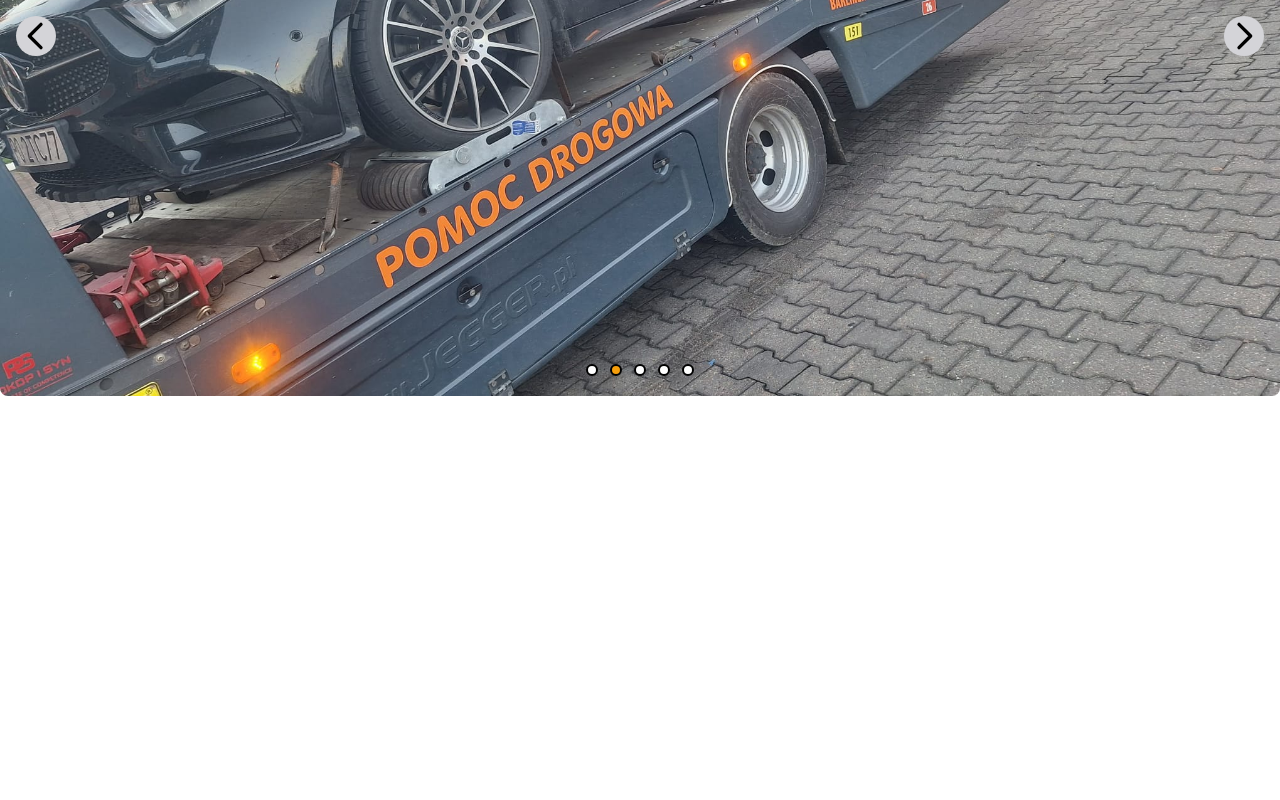
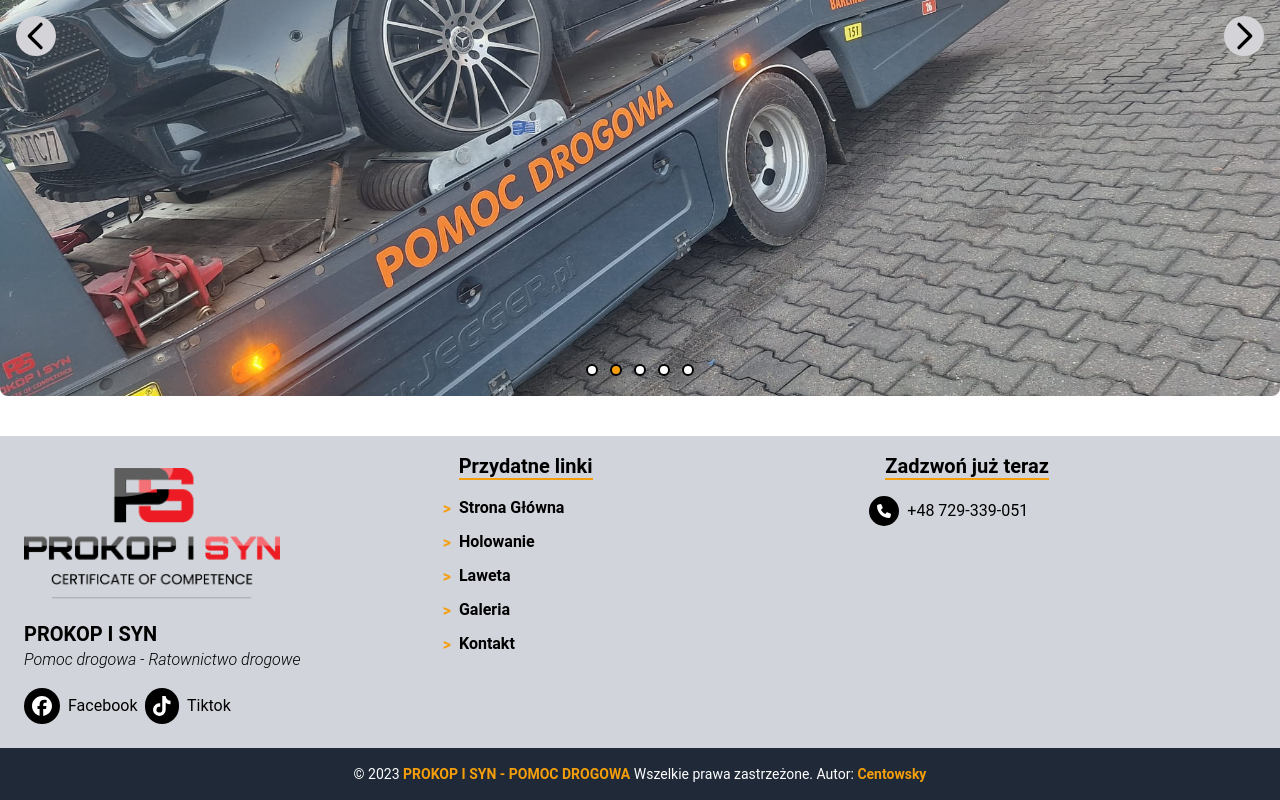
Before and after one commit to Centowsky/prokopisyn, a React (Create React App) app: page / in a window 1280 px wide. Shown: the part 2732-3532 px from the top of the page. Before the commit the page ends 3128 px from the top, so only its background shows below. Built offline with nearby package versions, Linux system fonts and the light colour scheme.

Commit message:
Added BusinessCard and Footer components to App.js (generated by blackbox.ai )

```diff
--- a/src/App.js
+++ b/src/App.js
@@ -1,5 +1,7 @@
 import Banner from "./components/Baner";
+import BusinessCard from "./components/BusinessCard";
 import Description from "./components/Description";
+import Footer from "./components/Footer";
 import Header from "./components/Header";
 import InfoWorking from "./components/InfoWorking";
 import Navigation from "./components/Navigation";
@@ -15,6 +17,8 @@ function App() {
       <Banner />
       <InfoWorking />
       <Slider />
+      <BusinessCard />
+      <Footer />
     </div>
   );
 }
--- /dev/null
+++ b/src/components/BusinessCard.js
@@ -0,0 +1,105 @@
+// BusinessCard.js
+import React from "react";
+import logo from "../assets/logo.png";
+import { FontAwesomeIcon } from "@fortawesome/react-fontawesome";
+import { faFacebook, faTiktok } from "@fortawesome/free-brands-svg-icons";
+import { faPhone } from "@fortawesome/free-solid-svg-icons";
+
+const navItems = [
+  { label: "Strona Główna", href: "#" },
+  { label: "Holowanie", href: "#" },
+  { label: "Laweta", href: "#" },
+  { label: "Galeria", href: "#" },
+  { label: "Kontakt", href: "#" },
+];
+
+const BusinessCard = () => {
+  return (
+    <div className="flex flex-col md:flex-row w-full bg-gray-300 text-black mt-10 items-start">
+      <div className="p-4 md:w-1/3">
+        <div className="p-2 mt-2">
+          <img src={logo} alt="Logo firmy" className="w-64"></img>
+        </div>
+
+        <div className="p-2">
+          <h3 className="text-xl uppercase font-bold ">Prokop i syn</h3>
+          <p className="font-light italic">
+            Pomoc drogowa - Ratownictwo drogowe
+          </p>
+        </div>
+
+        <div className="p-2 flex">
+          <a
+            href="https://www.facebook.com/PomocDrogowaPROKOP24H/"
+            target="_blank"
+            rel="noopener noreferrer"
+            className="flex items-center mr-2 text-black transition duration-500 hover:translate-y-1"
+          >
+            <FontAwesomeIcon
+              icon={faFacebook}
+              size="lg"
+              className="bg-black text-white p-2 rounded-full mr-2"
+            />
+            <span>Facebook</span>
+          </a>
+
+          <a
+            href="https://www.tiktok.com/@pomocdrogowaprokopisyn"
+            target="_blank"
+            rel="noopener noreferrer"
+            className="flex items-center mr-2 text-black transition duration-500 hover:translate-y-1"
+          >
+            <FontAwesomeIcon
+              icon={faTiktok}
+              size="lg"
+              className="bg-black text-white p-2 rounded-full mr-2"
+            />
+            <span>Tiktok</span>
+          </a>
+        </div>
+      </div>
+
+      <div className=" p-4 md:w-1/3 ">
+        <h3 className="text-xl font-bold translate-x-4">
+          <span className="border-b-2 border-amber-500 border-solid  ">
+            Przydatne linki
+          </span>
+        </h3>
+        <div className="flex flex-col mt-4">
+          {navItems.map((item, index) => (
+            <div key={index} className="flex items-center mb-2 font-semibold">
+              <span className="text-amber-500 mr-2">&gt;</span>
+              <a
+                href={item.href}
+                className="text-black border-b-2 border-transparent transition duration-300 hover:border-stone-950 hover:text-zinc-950"
+              >
+                {item.label}
+              </a>
+            </div>
+          ))}
+        </div>
+      </div>
+
+      <div className=" p-4 md:w-1/3">
+        {" "}
+        <h3 className="text-xl font-bold translate-x-4">
+          <span className="border-b-2 border-amber-500 border-solid  ">
+            Zadzwoń już teraz
+          </span>
+        </h3>
+        <div className="mt-4 flex flex-row items-center">
+          <FontAwesomeIcon
+            icon={faPhone}
+            size="sm"
+            className="bg-black text-white p-2 rounded-full mr-2"
+          />
+          <a href="tel:+48729339051" className="text-black">
+            +48 729-339-051
+          </a>
+        </div>
+      </div>
+    </div>
+  );
+};
+
+export default BusinessCard;
--- /dev/null
+++ b/src/components/Footer.js
@@ -0,0 +1,32 @@
+// Footer.js
+import React from "react";
+
+const Footer = () => {
+  const currentYear = new Date().getFullYear();
+
+  return (
+    <footer className="bg-gray-800 text-white py-4">
+      <div className="container mx-auto text-center">
+        <p className="text-sm">
+          &copy; {currentYear}{" "}
+          <span className="uppercase text-amber-500 font-semibold">
+            Prokop i syn - pomoc drogowa
+          </span>{" "}
+          Wszelkie prawa zastrzeżone. Autor:{" "}
+          <span className="font-bold">
+            <a
+              href="https://www.instagram.com/centowskywww"
+              rel="noreferrer"
+              target="_blank"
+              className="text-amber-500"
+            >
+              Centowsky
+            </a>
+          </span>
+        </p>
+      </div>
+    </footer>
+  );
+};
+
+export default Footer;
```
